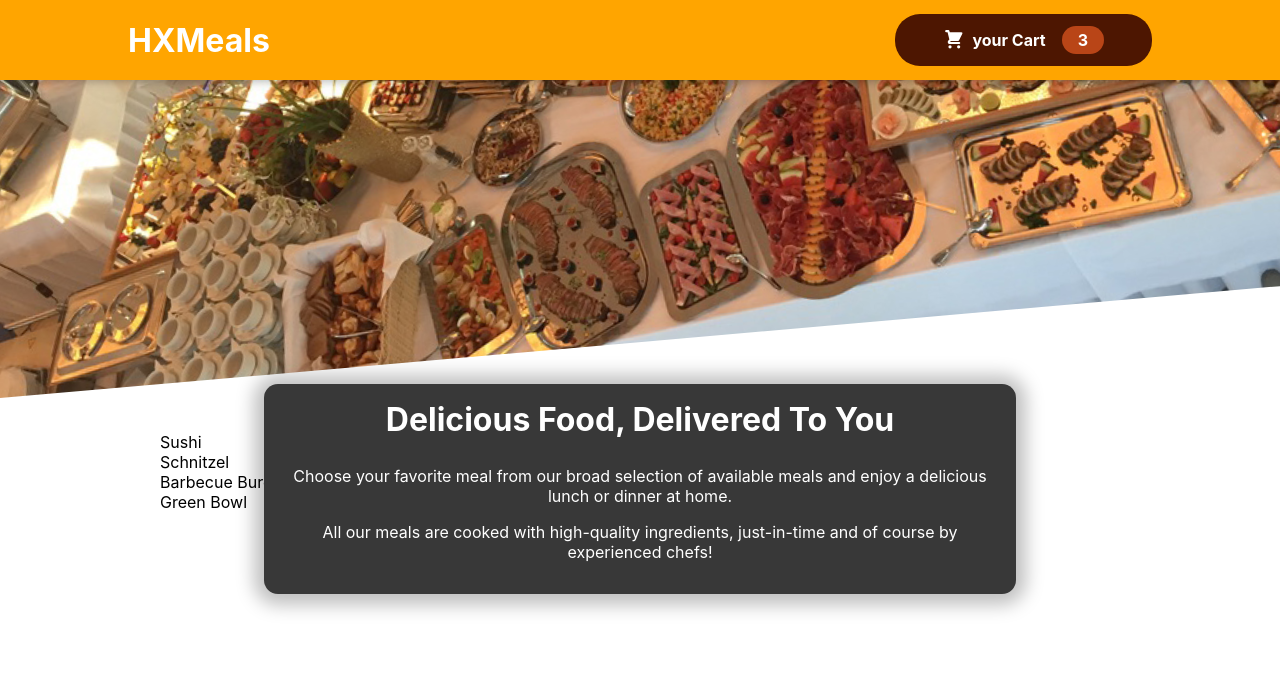
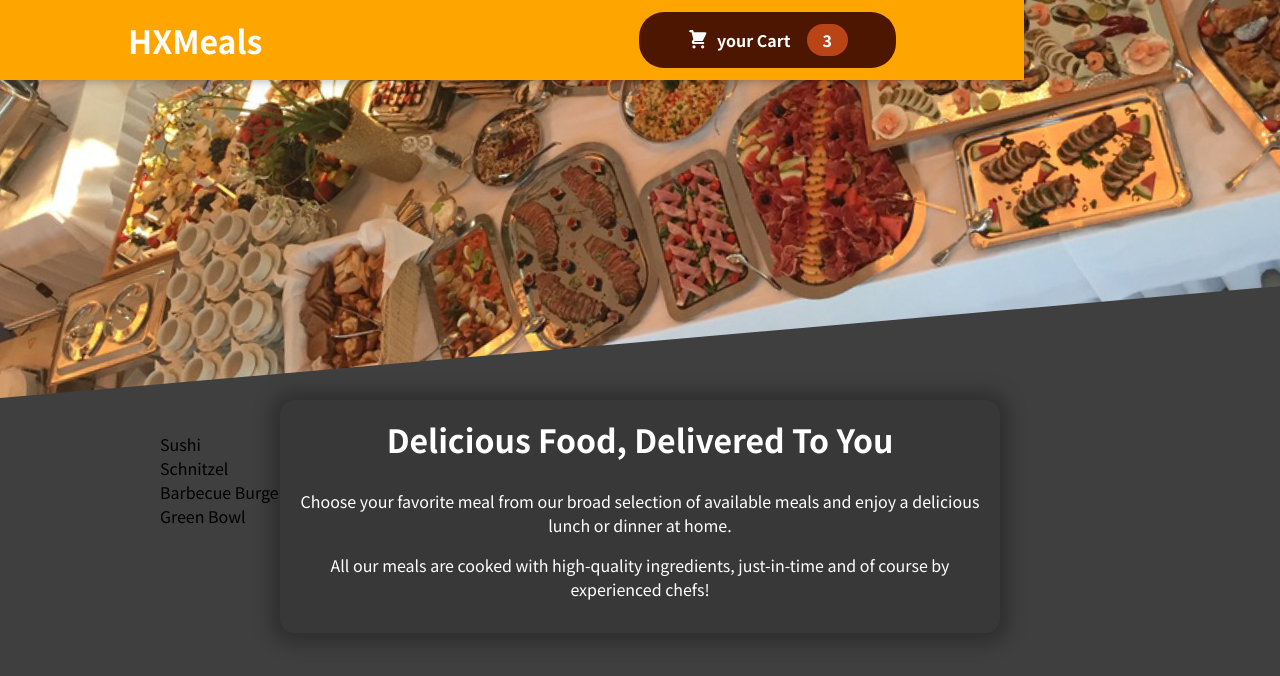
Before and after one commit to imshashikumarGH/food-order-app, a React (Create React App) app: page / in a window 1280 px wide. Shown: the top 676 px of the page. Built offline with nearby package versions, Linux system fonts and the light colour scheme.

Commit message:
Code refactor

```diff
--- a/src/index.css
+++ b/src/index.css
@@ -1,13 +1,14 @@
+@import url('https://fonts.googleapis.com/css2?family=Noto+Sans+JP:wght@400;700&display=swap');
+
+* {
+  box-sizing: border-box;
+}
+
+html {
+  font-family: 'Noto Sans JP', sans-serif;
+}
+
 body {
   margin: 0;
-  font-family: -apple-system, BlinkMacSystemFont, 'Segoe UI', 'Roboto', 'Oxygen',
-    'Ubuntu', 'Cantarell', 'Fira Sans', 'Droid Sans', 'Helvetica Neue',
-    sans-serif;
-  -webkit-font-smoothing: antialiased;
-  -moz-osx-font-smoothing: grayscale;
+  background-color: #3f3f3f;
 }
-
-code {
-  font-family: source-code-pro, Menlo, Monaco, Consolas, 'Courier New',
-    monospace;
-}
```
Also changed, not shown: src/App.css (deleted, +0 -38 lines).
